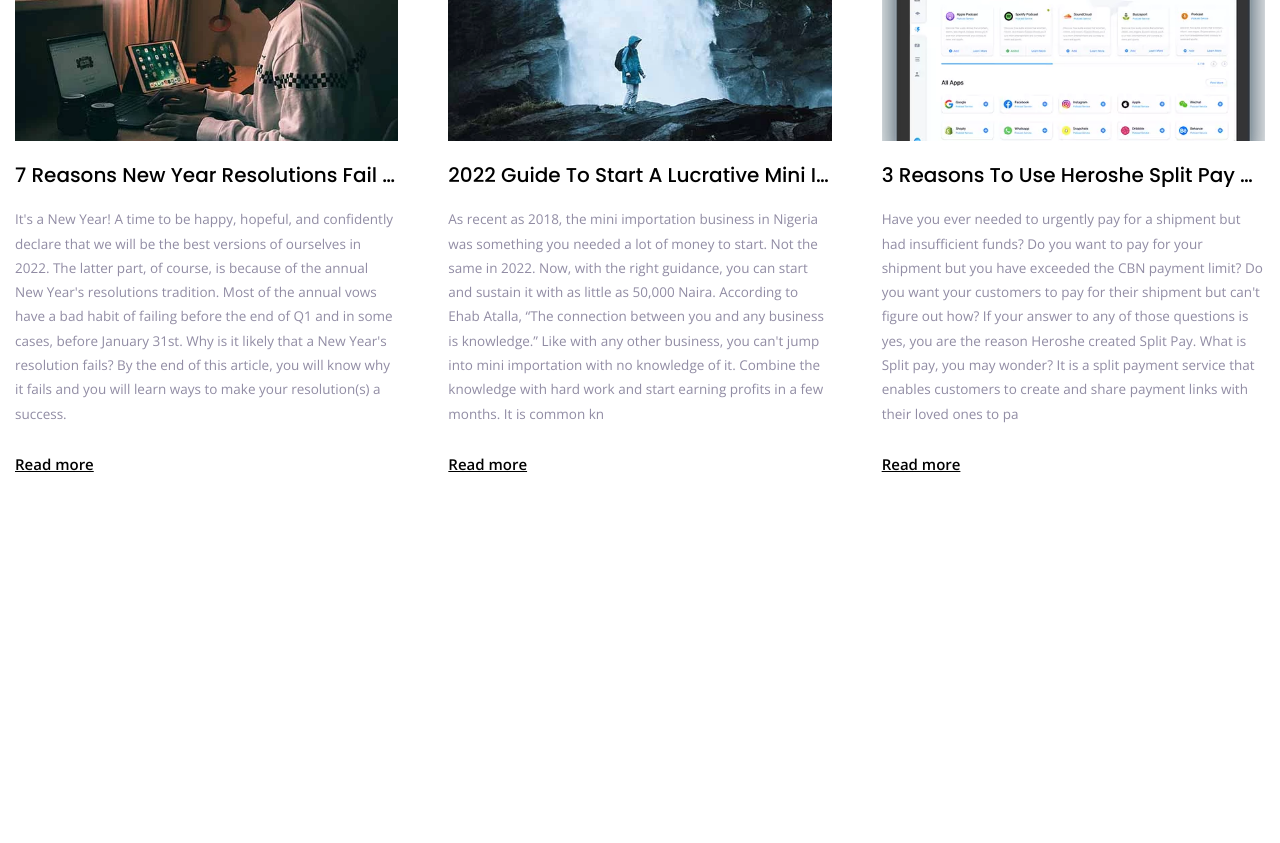
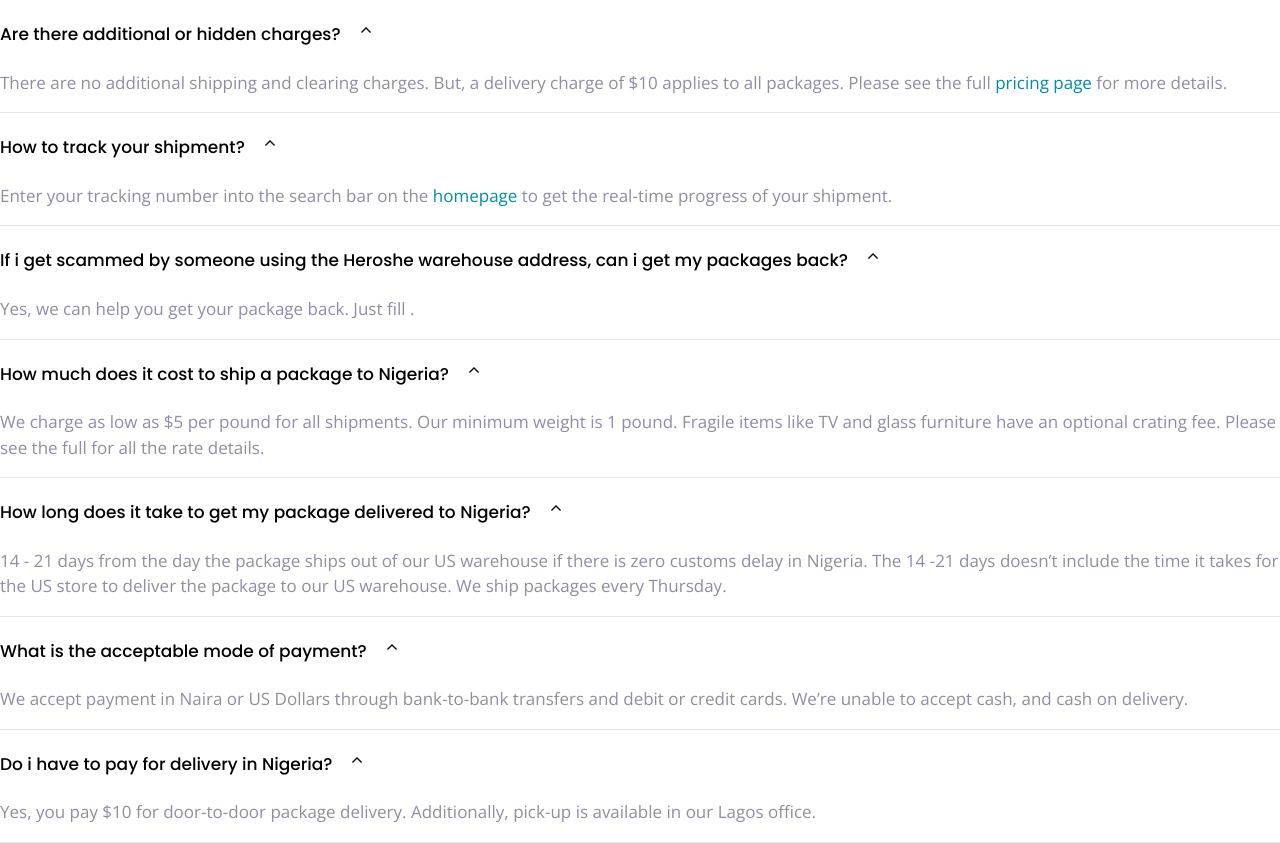
Before and after one commit to Faksfancy/fakshero, a plain HTML site: page fakshero/index.html in a window 1280 px wide. Shown: the part 79-922 px from the top of the page. Before the commit the page ends 800 px from the top, so only its background shows below. Drawn offline with nearby package versions, Linux system fonts and the light colour scheme.

Commit message:
defining collapsible and question.

```diff
--- a/fakshero/css/index.css
+++ b/fakshero/css/index.css
@@ -48,11 +48,8 @@
 }
 .link--primary {
     color: var(--color-primary);
-    transition: color 0.3s;
 }
-/* .link--primary:hover { */
-    color: #008ca9;
-}
+
 .link--secondary {
     color: var(--color-secondary);
 }
@@ -462,3 +459,59 @@
         grid-template-columns: repeat(3, 1fr);
     }
 }
+
+/* collapsible */
+.collapsible--expanded,
+.collapsible {
+    border-bottom: 1px solid rgb(0, 0, 0, 0.1);
+}
+.collapsible__header {
+    display: flex;
+    flex-direction: row;
+    justify-content: space-between;
+    padding: 2.5rem 0rem;
+    cursor: pointer;
+}
+.collapsible__heading {
+    font-weight: 500;
+    color: var(--color-primary);
+    margin: 0;
+    font-size: 1.7rem;
+}
+.collapsible__bodytext {
+    font-size: 1.3rem;
+    line-height: 1.5;
+}
+.collapsible__chevron {
+    width: 1rem;
+    height: 1rem;
+    transform: rotate(90deg);
+    transition: all 0.3s;
+}
+.collapsible__content {
+    display: none;
+}
+.collapsible--expanded .collapsible__content {
+    display: block;
+}
+.collapsible--expanded .collapsible__chevron {
+    transform: rotate(270deg);
+}
+@media screen and (min-width: 768px) {
+    .collapsible__bodytext {
+        font-size: 1.7rem;
+    }
+    .collapsible__header {
+        justify-content: flex-start;
+    }
+    .collapsible__chevron {
+        margin-left: 2rem;
+    }
+
+}
+
+/* question */
+
+.question h2 {
+    color: var(--color-primary);
+}
--- a/fakshero/index.html
+++ b/fakshero/index.html
@@ -12,49 +12,106 @@
     <title>Document</title>
 </head>
 <body>
-            <div class="cardbox">
-                <div class="card carda">
-                    <picture>
-                        <source srcset="/fakshero/images/picture/test.webp 1x, /fakshero/images/picture/test2x.webp 2x" type="image/webp">
-                        <source srcset="/fakshero/images/picture/test.jpg 1x, /fakshero/images/picture/test2x.jpg 2x" type="image/jpg">
-                        <img class="card__image" src="/fakshero/images/picture/test1.jpg" alt="">
-                    </picture>
-                    <h3 class="card__heading">
-                        7 Reasons New Year Resolutions Fail and How You Can Stick to Them in 2022
+    <div class="question">
+        <header>
+            <h2>
+                Frequently Asked Questions
+            </h2>
+        </header>
+           <div class="question__content">
+           <div class="collapsible collapsible--expanded">
+               <header class="collapsible__header">
+                   <h3 class="collapsible__heading">
+                       Are there additional or hidden charges?
+                   </h3>
+                   <img class="collapsible__chevron icon" src="/fakshero/images/icon/angle-arrow-pointing-to-right.png" alt="">
+               </header>
+               <div class="collapsible__content">
+                 <p class="collapsible__bodytext">
+                    There are no additional shipping and clearing charges. But, a delivery charge of $10 applies to all packages. Please see the full <a class="link-none link--secondary" href="">pricing page</a> for more details.
+                 </p>
+               </div>
+           </div>
+           <div class="collapsible collapsible--expanded">
+                <header class="collapsible__header">
+                    <h3 class="collapsible__heading">
+                        How to track your shipment?
                     </h3>
-                    <p class="card__bodytext" >
-                        It's a New Year! A time to be happy, hopeful, and confidently declare that we will be the best versions of ourselves in 2022. The latter part, of course, is because of the annual New Year's resolutions tradition. Most of the annual vows have a bad habit of failing before the end of Q1 and in some cases, before January 31st. Why is it likely that a New Year's resolution fails? By the end of this article, you will know why it fails and you will learn ways to make your resolution(s) a success.
+                    <img class="collapsible__chevron icon" src="/fakshero/images/icon/angle-arrow-pointing-to-right.png" alt="">
+                </header>
+                <div class="collapsible__content">
+                    <p class="collapsible__bodytext">
+                        Enter your tracking number into the search bar on the <a class="link-none link--secondary" href="">homepage</a> to get the real-time progress of your shipment.
                     </p>
-                    <a class="link--primary card__link" href="">Read more</a>
-                </div>
-                <div class="card cardb">
-                    <picture>
-                        <source srcset="/fakshero/images/picture/test21x.webp 1x, /fakshero/images/picture/test22x.webp 2x" type="image/webp">
-                        <source srcset="/fakshero/images/picture/test21x.jpg 1x, /fakshero/images/picture/test22x.jpg 2x" type="image/jpg">
-                        <img class="card__image" src="/fakshero/images/picture/test2.jpg" alt="">
-                    </picture>
-                    <h3 class="card__heading">
-                        2022 Guide To Start A Lucrative Mini Importation Business in Nigeria
-                    </h3>
-                    <p class="card__bodytext" >
-                        As recent as 2018, the mini importation business in Nigeria was something you needed a lot of money to start. Not the same in 2022. Now, with the right guidance, you can start and sustain it with as little as 50,000 Naira. According to  Ehab Atalla, “The connection between you and any business is knowledge.” Like with any other business, you can't jump into mini importation with no knowledge of it. Combine the knowledge with hard work and start earning profits in a few months. It is common kn
-                    </p>
-                    <a class="link--primary card__link" href="">Read more</a>
-                </div>
-                <div class="card cardc">
-                    <picture>
-                        <source srcset="/fakshero/images/picture/ipad.webp 1x, /fakshero/images/picture/ipad2x.webp 2x" type="image/webp">
-                        <source srcset="/fakshero/images/picture/ipad.png 1x, /fakshero/images/picture/ipad2x.png 2x" type="image/png">
-                        <img class="card__image" src="/fakshero/images/picture/ipad2x.png" alt="">
-                    </picture>
-                    <h3 class="card__heading">
-                        3 Reasons To Use Heroshe Split Pay On Your Next Shipment
-                    </h3>
-                    <p class="card__bodytext" >
-                        Have you ever needed to urgently pay for a shipment but had insufficient funds? Do you want to pay for your shipment but you have exceeded the CBN payment limit? Do you want your customers to pay for their shipment but can't figure out how? If your answer to any of those questions is yes, you are the reason Heroshe created Split Pay. What is Split pay, you may wonder? It is a split payment service that enables customers to create and share payment links with their loved ones to pa
-                    </p>
-                    <a class="link--primary card__link" href="">Read more</a>
                 </div>
             </div>
+            <div class="collapsible collapsible--expanded">
+                <header class="collapsible__header">
+                    <h3 class="collapsible__heading">
+                        If i get scammed by someone using the Heroshe warehouse address, can i get my packages back?
+                    </h3>
+                    <img class="collapsible__chevron icon" src="/fakshero/images/icon/angle-arrow-pointing-to-right.png" alt="">
+                </header>
+                <div class="collapsible__content">
+                    <p class="collapsible__bodytext">
+                        Yes, we can help you get your package back. Just fill <a class="link-none link--secondary" href=""></a>.
+                    </p>
+                </div>
+            </div>
+            <div class="collapsible collapsible--expanded">
+                <header class="collapsible__header">
+                    <h3 class="collapsible__heading">
+                       How much does it cost to ship a package to Nigeria?
+                    </h3>
+                    <img class="collapsible__chevron icon" src="/fakshero/images/icon/angle-arrow-pointing-to-right.png" alt="">
+                </header>
+                <div class="collapsible__content">
+                    <p class="collapsible__bodytext">
+                        We charge as low as $5 per pound for all shipments. Our minimum weight is 1 pound. Fragile items like TV and glass furniture have an optional crating fee. Please see the full <a class="link-none link--secondary" href=""></a> for all the rate details.
+                    </p>
+                </div>
+            </div>
+            <div class="collapsible collapsible--expanded">
+                <header class="collapsible__header">
+                    <h3 class="collapsible__heading">
+                         How long does it take to get my package delivered to Nigeria?
+                    </h3>
+                    <img class="collapsible__chevron icon" src="/fakshero/images/icon/angle-arrow-pointing-to-right.png" alt="">
+                </header>
+                <div class="collapsible__content">
+                    <p class="collapsible__bodytext">
+                        14 - 21 days from the day the package ships out of our US warehouse if there is zero customs delay in Nigeria. The 14 -21 days doesn’t include the time it takes for the US store to deliver the package to our US warehouse. We ship packages every Thursday.
+                    </p>
+                </div>
+            </div>
+            <div class="collapsible collapsible--expanded">
+                <header class="collapsible__header">
+                    <h3 class="collapsible__heading">
+                        What is the acceptable mode of payment?
+                    </h3>
+                    <img class="collapsible__chevron icon" src="/fakshero/images/icon/angle-arrow-pointing-to-right.png" alt="">
+                </header>
+                <div class="collapsible__content">
+                    <p class="collapsible__bodytext">
+                        We accept payment in Naira or US Dollars through bank-to-bank transfers and debit or credit cards. We’re unable to accept cash, and cash on delivery.
+                    </p>
+                </div>
+            </div>
+            <div class="collapsible collapsible--expanded">
+                <header class="collapsible__header">
+                    <h3 class="collapsible__heading">
+                        Do i have to pay for delivery in Nigeria?
+                    </h3>
+                    <img class="collapsible__chevron icon" src="/fakshero/images/icon/angle-arrow-pointing-to-right.png" alt="">
+                </header>
+                <div class="collapsible__content">
+                    <p class="collapsible__bodytext">
+                        Yes, you pay $10 for door-to-door package delivery. Additionally, pick-up is available in our Lagos office.
+                    </p>
+                </div>
+            </div>
+           </div>
+    </div>
+   <script src="/fakshero/js/main.js"></script>
 </body>
 </html>
--- /dev/null
+++ b/fakshero/js/main.js
@@ -0,0 +1,6 @@
+const collapsibles = document.querySelectorAll(".collapsible");
+collapsibles.forEach((item) =>
+  item.addEventListener("click", function () {
+    this.classList.toggle("collapsible--expanded");
+  })
+);
```
Also changed, not shown: fakshero/component/collapsible.html (added, +14 -0 lines), fakshero/component/question.html (added, +100 -0 lines).
